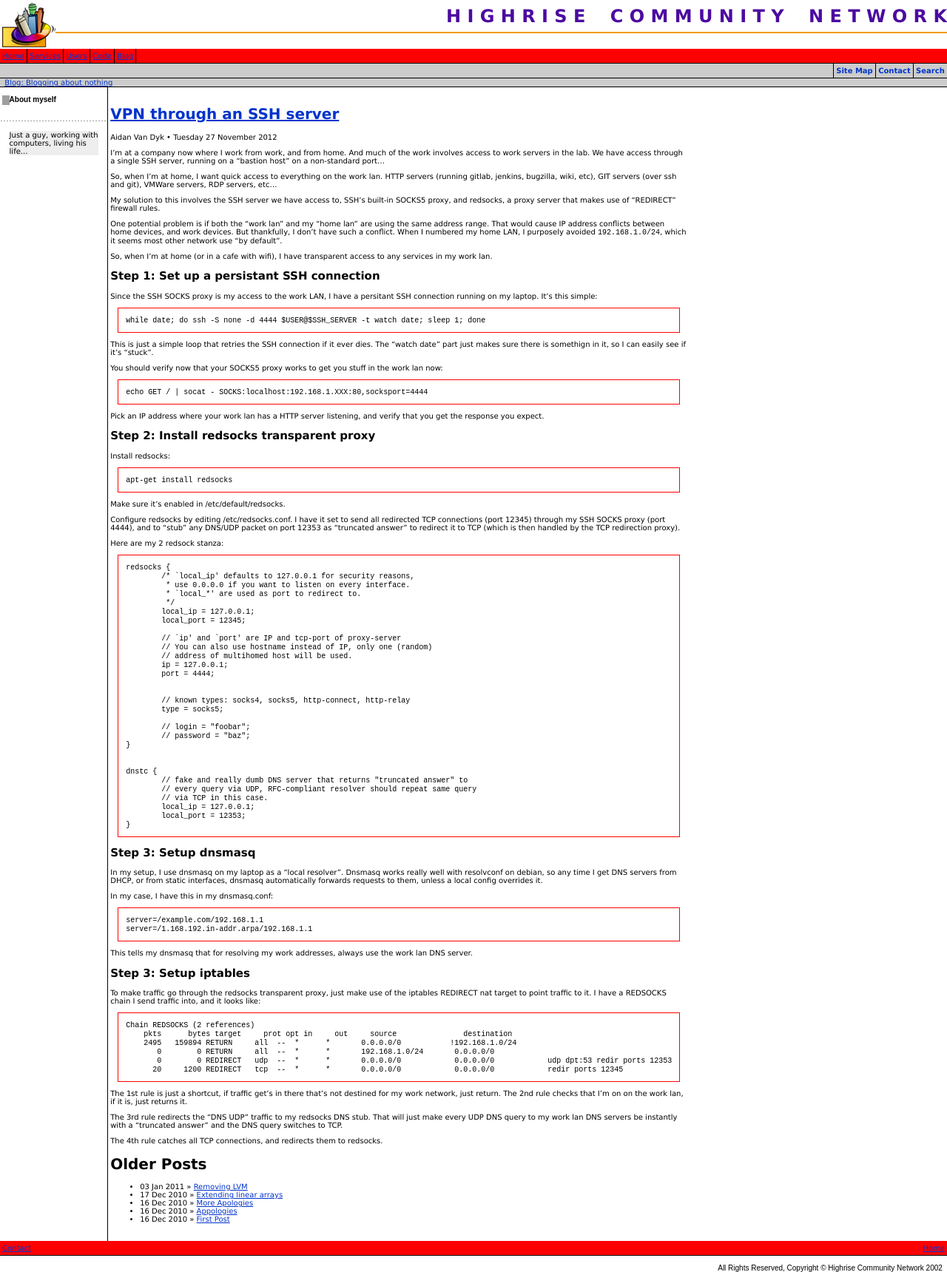
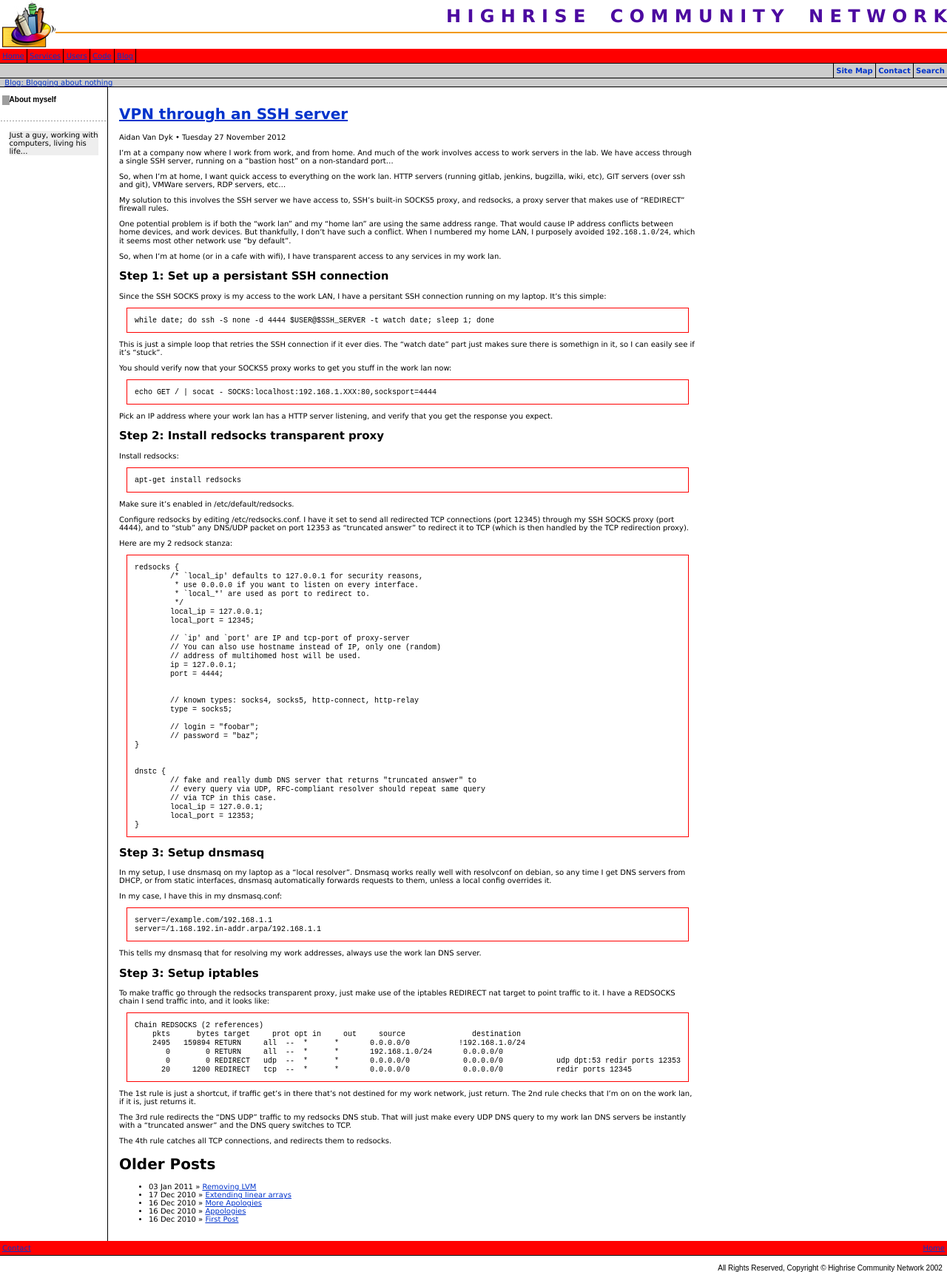
Before and after one commit to mountie/mountie.github.com, a Jekyll site: the page built from index.html, in a window 1280 px wide. Shown: the whole page at 74% size. Built offline with Jekyll 4.4.1, drawn with Linux system fonts in a browser that asks for light colours; a script that is not in the unit is left out; grey boxes are pictures that could not be loaded.

Commit message:
More spacing...

```diff
--- a/_includes/header.html
+++ b/_includes/header.html
@@ -177,7 +177,7 @@
                         <img src="/images/spacer.gif" width="1" height="17" border="0">
                 </td>
                 <td width="15">
-                        &nbsp;
+                        <img src="/images/spacer.gif" width="15" height="1" border="0">
                 </td>
                 <td width="464" valign="top" align="left" style="margin: 0.5em;">
 
```
